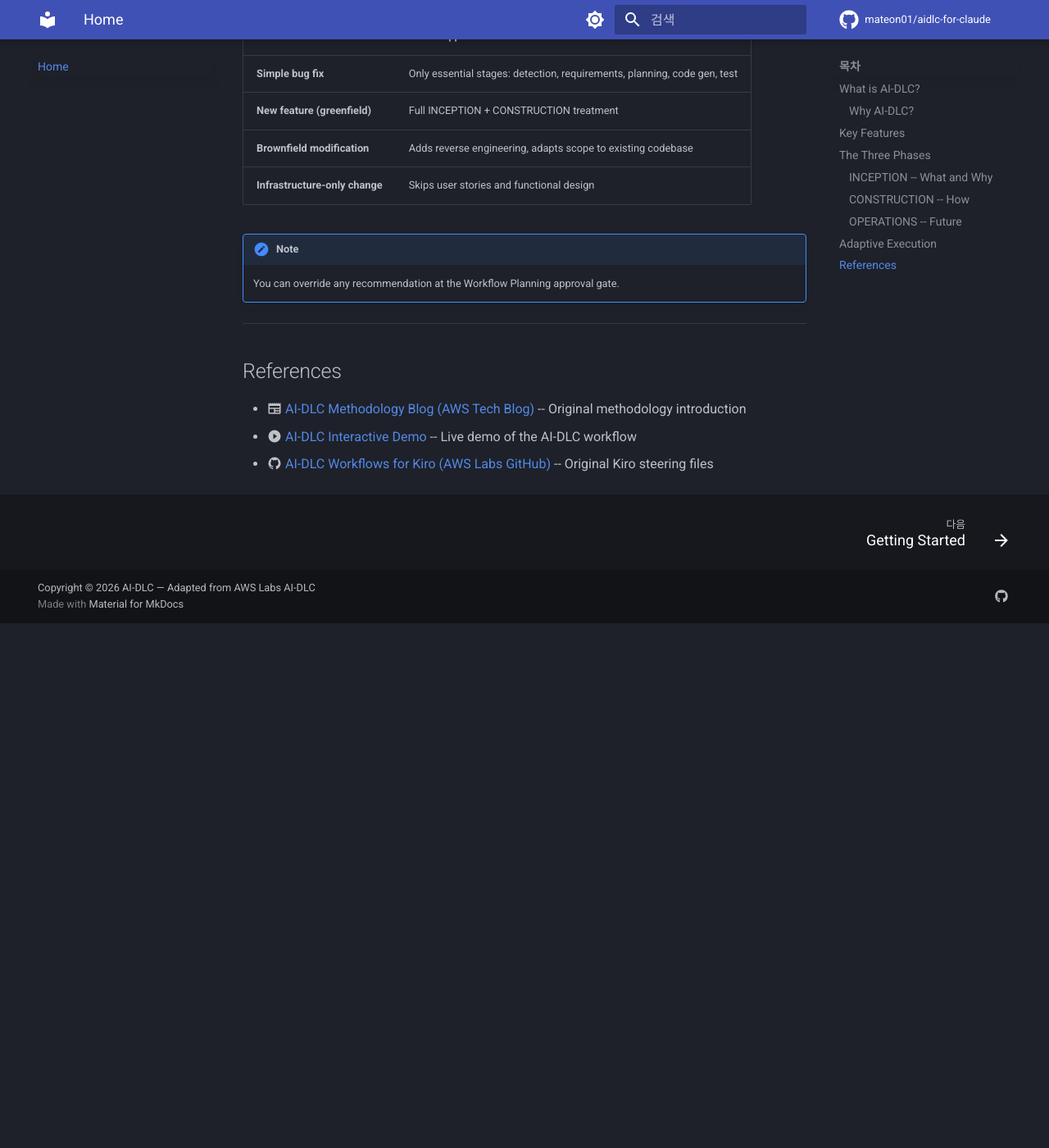
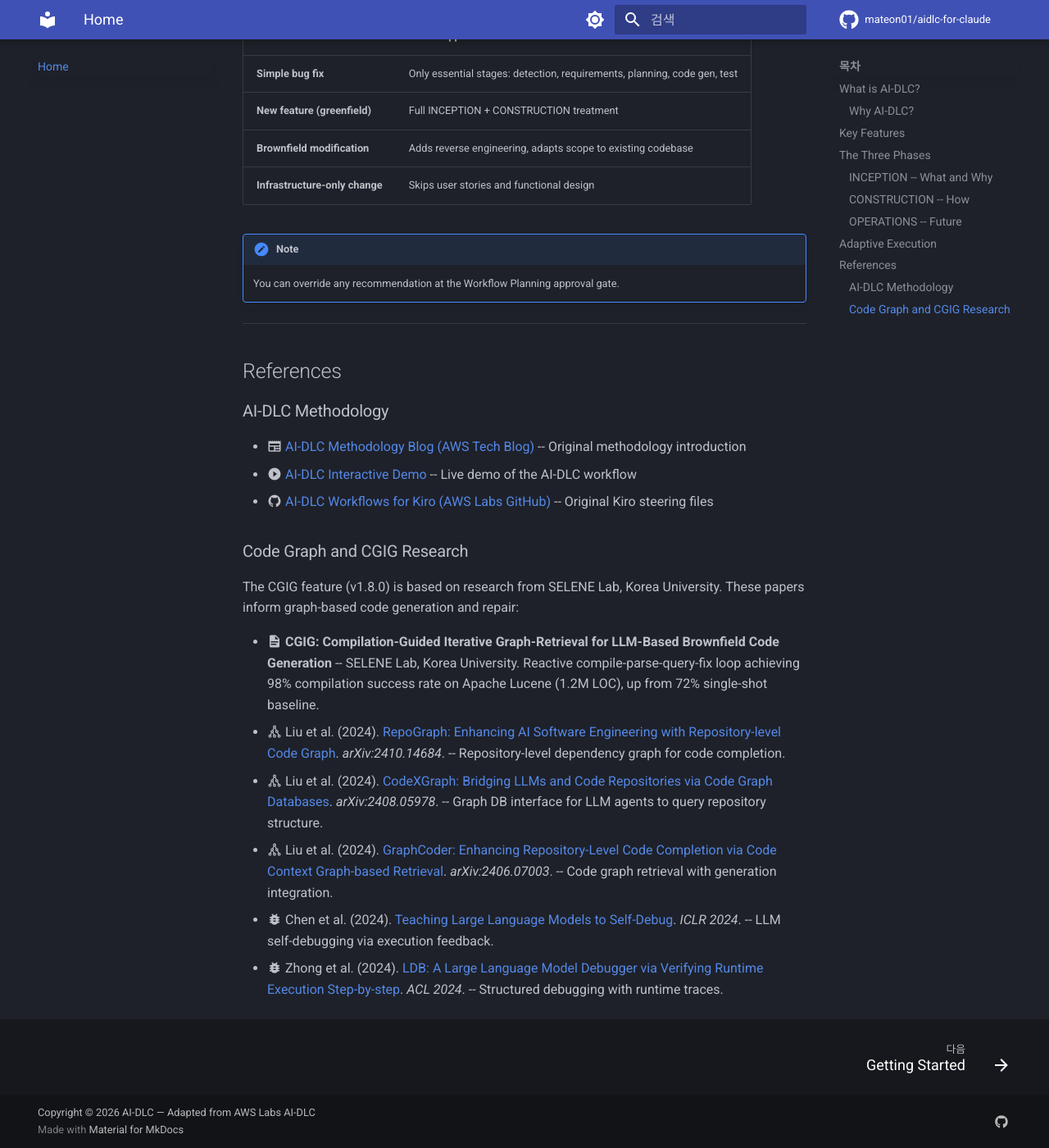
Before and after one commit to mateon01/aidlc-for-claude, an MkDocs documentation site: the page built from docs/index.md, in a window 1280 px wide and 1400 px high, scrolled down 3175 px. Shown: the whole window at 82% size. Built offline with MkDocs 1.6.1 and Material for MkDocs 9.7.7, drawn with Linux system fonts in a browser that asks for light colours; comment, search, counter and statistics services are not loaded; before the commit the page ends 3935 px from its top, so only the background shows below that.

Commit message:
Add code graph research references to README and docs
Add academic paper citations for CGIG and related code graph research
(RepoGraph, CodeXGraph, GraphCoder, Self-Debug, LDB) to README.md
References section and docs/index.md References section.

Co-Authored-By: Claude Opus 4.6 <noreply@anthropic.com>

```diff
--- a/docs/index.md
+++ b/docs/index.md
@@ -102,6 +102,19 @@ Not every stage runs every time. The workflow adapts to your needs:
 
 ## References
 
+### AI-DLC Methodology
+
 - :material-newspaper: [AI-DLC Methodology Blog (AWS Tech Blog)](https://aws.amazon.com/ko/blogs/tech/ai-driven-development-life-cycle/) -- Original methodology introduction
 - :material-play-circle: [AI-DLC Interactive Demo](https://prod.d13rzhkk8cj2z0.amplifyapp.com/) -- Live demo of the AI-DLC workflow
 - :material-github: [AI-DLC Workflows for Kiro (AWS Labs GitHub)](https://github.com/awslabs/aidlc-workflows) -- Original Kiro steering files
+
+### Code Graph and CGIG Research
+
+The CGIG feature (v1.8.0) is based on research from SELENE Lab, Korea University. These papers inform graph-based code generation and repair:
+
+- :material-file-document: **CGIG: Compilation-Guided Iterative Graph-Retrieval for LLM-Based Brownfield Code Generation** -- SELENE Lab, Korea University. Reactive compile-parse-query-fix loop achieving 98% compilation success rate on Apache Lucene (1.2M LOC), up from 72% single-shot baseline.
+- :material-graph-outline: Liu et al. (2024). [RepoGraph: Enhancing AI Software Engineering with Repository-level Code Graph](https://arxiv.org/abs/2410.14684). *arXiv:2410.14684*. -- Repository-level dependency graph for code completion.
+- :material-graph-outline: Liu et al. (2024). [CodeXGraph: Bridging LLMs and Code Repositories via Code Graph Databases](https://arxiv.org/abs/2408.05978). *arXiv:2408.05978*. -- Graph DB interface for LLM agents to query repository structure.
+- :material-graph-outline: Liu et al. (2024). [GraphCoder: Enhancing Repository-Level Code Completion via Code Context Graph-based Retrieval](https://arxiv.org/abs/2406.07003). *arXiv:2406.07003*. -- Code graph retrieval with generation integration.
+- :material-bug: Chen et al. (2024). [Teaching Large Language Models to Self-Debug](https://openreview.net/forum?id=KuPixIqPiq). *ICLR 2024*. -- LLM self-debugging via execution feedback.
+- :material-bug: Zhong et al. (2024). [LDB: A Large Language Model Debugger via Verifying Runtime Execution Step-by-step](https://aclanthology.org/2024.acl-long.866/). *ACL 2024*. -- Structured debugging with runtime traces.
```
Also changed, not shown: README.md (+13 -0 lines).
